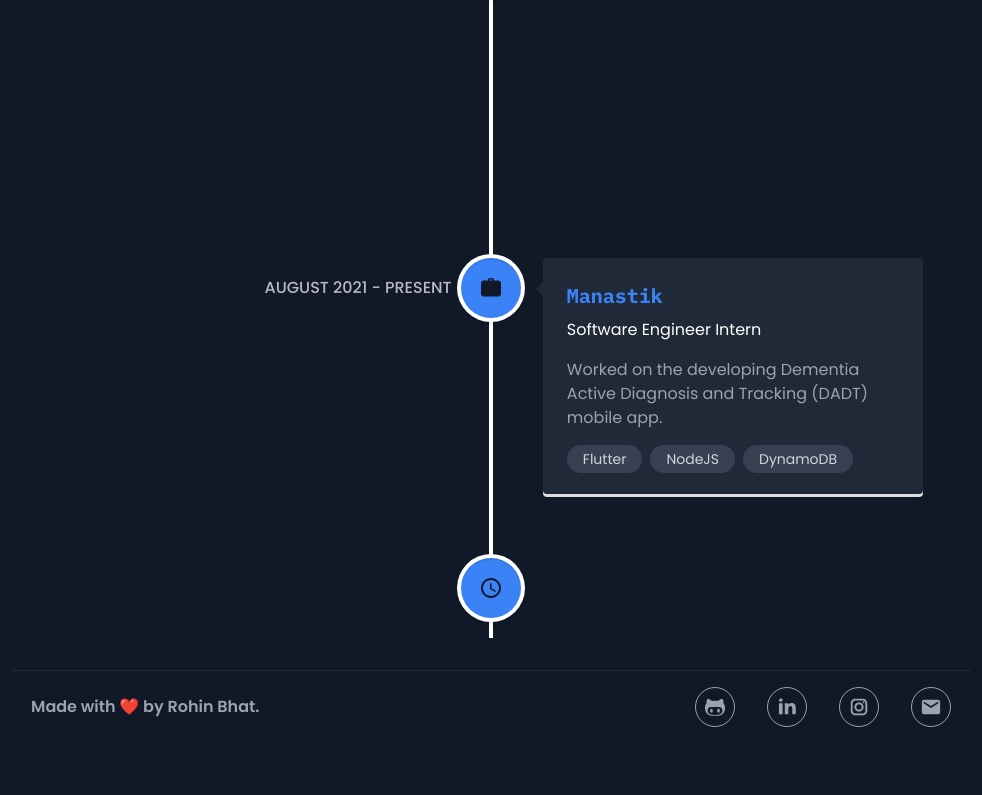
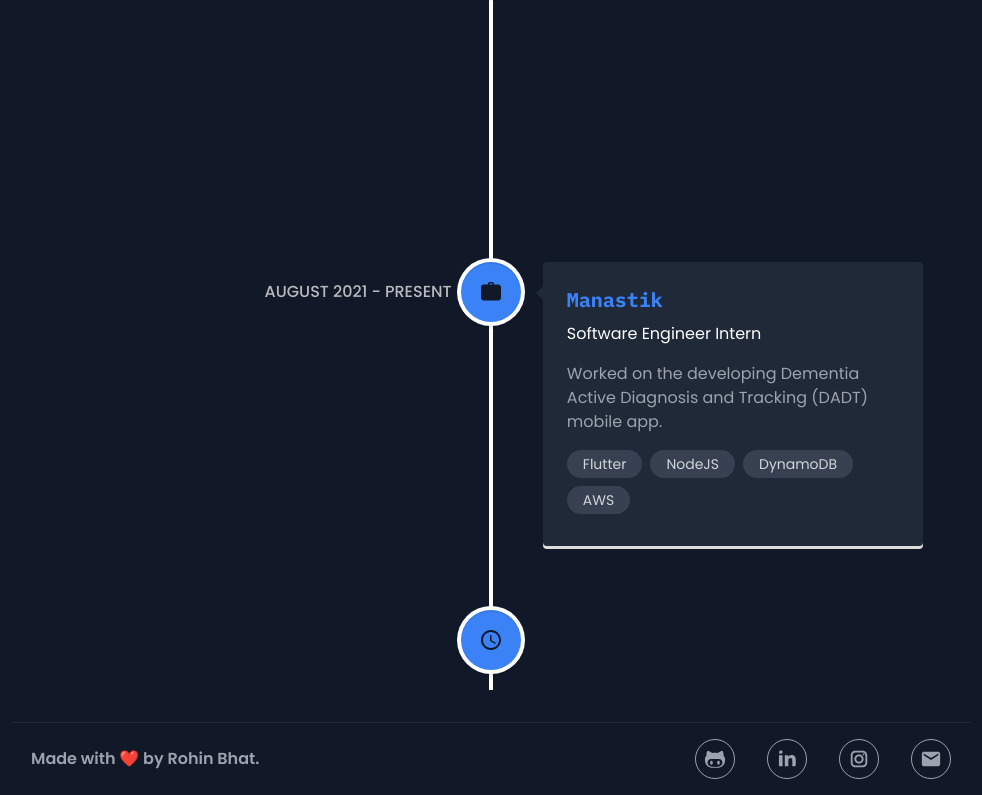
Before and after one commit to RohinBhat/portfolio, a React (Create React App) app: page /about in a window 1280 px wide. Shown: the part 1643-2438 px from the top of the page, without its empty margins (149-1131 px from the left). Before the commit the page ends 2386 px from the top, so only its background shows below. Built offline with nearby package versions, Linux system fonts and the light colour scheme.

Commit message:
Fixed tech stack chips overflow issue

```diff
--- a/src/components/AboutMe/Experience.js
+++ b/src/components/AboutMe/Experience.js
@@ -47,17 +47,19 @@ export default function Experience() {
               <h6 className="font-secondary text-md font-normal text-gray-400">
                 {experience.details}
               </h6>
-              <div className="inline-block whitespace-nowrap align-middle mt-4 items-start">
+              <div className="mb-2">
+                <div className="align-middle items-start mt-2 space-y-2">
                   {experience.techStack.map((stack, index) => {
                     return (
                       <span
-                      className="rounded-full bg-gray-700 mr-2 my-auto font-secondary font-normal text-gray-300 text-center px-4 py-1 text-sm"
+                        className="inline-block rounded-full bg-gray-700 mr-2 my-auto font-secondary font-normal text-gray-300 text-center px-4 py-1 text-sm"
                         key={index}
                       >
                         {stack}
                       </span>
                     );
                   })}
+                </div>
               </div>
             </VerticalTimelineElement>
           );
--- a/src/data/experience.json
+++ b/src/data/experience.json
@@ -16,7 +16,8 @@
         "techStack": [
             "Flutter",
             "NodeJS",
-            "DynamoDB"
+            "DynamoDB",
+            "AWS"
         ]
     }
 ]
```
Lines whose indentation alone changed are shown as unchanged.
